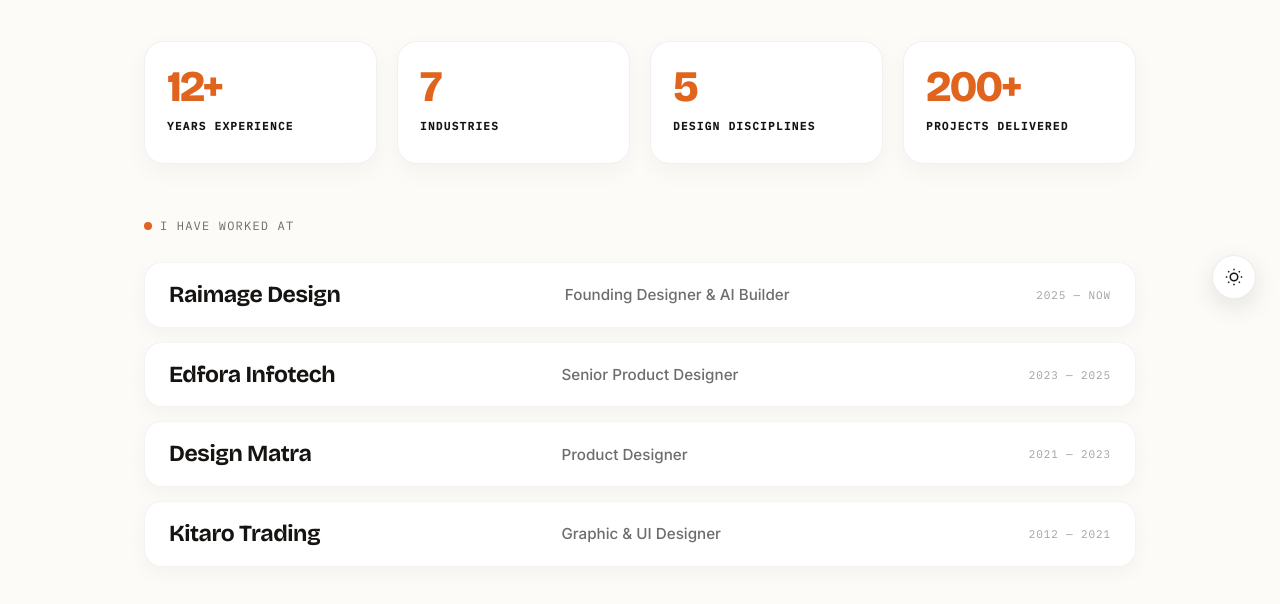
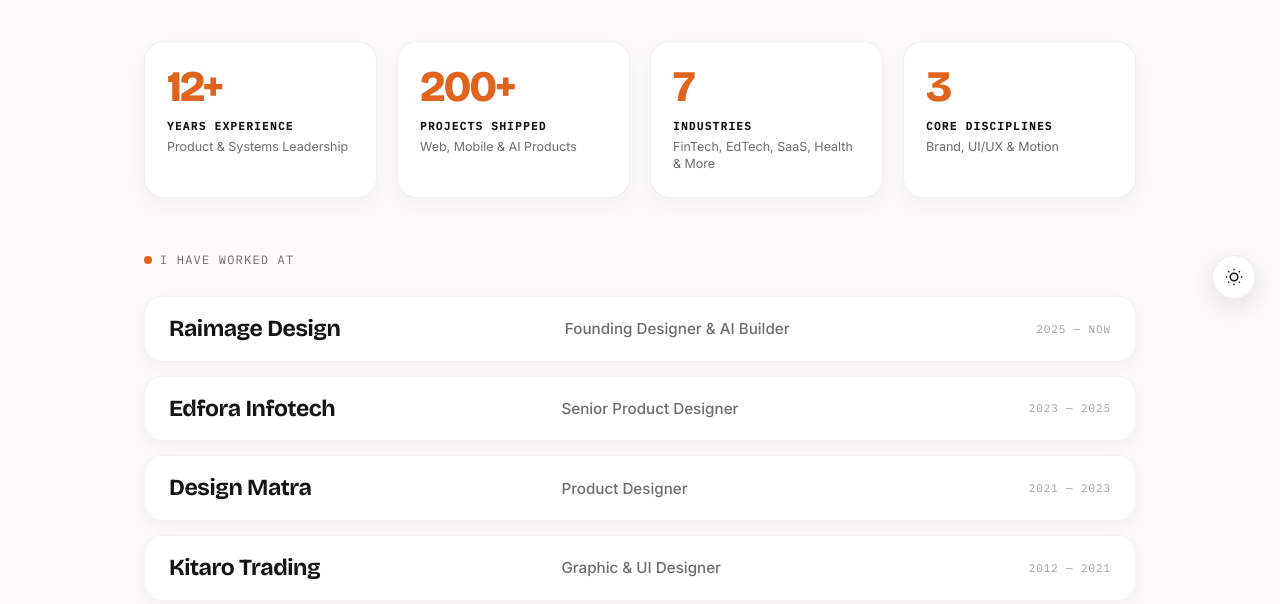
Before and after one commit to isumitrai/isumitrai.github.io, a plain HTML site: page about.html in a window 1280 px wide. Shown: the part 477-1081 px from the top of the page. Drawn offline with nearby package versions, Linux system fonts and the light colour scheme.

Commit message:
Update stats row with full sub-descriptions and 3 Core Disciplines

```diff
--- a/about.html
+++ b/about.html
@@ -52,18 +52,22 @@
       <div class="stat-item">
         <div class="stat-num">12+</div>
         <div class="stat-label">Years Experience</div>
+        <div class="stat-sub">Product &amp; Systems Leadership</div>
+      </div>
+      <div class="stat-item">
+        <div class="stat-num">200+</div>
+        <div class="stat-label">Projects Shipped</div>
+        <div class="stat-sub">Web, Mobile &amp; AI Products</div>
       </div>
       <div class="stat-item">
         <div class="stat-num">7</div>
         <div class="stat-label">Industries</div>
+        <div class="stat-sub">FinTech, EdTech, SaaS, Health &amp; More</div>
       </div>
       <div class="stat-item">
-        <div class="stat-num">5</div>
-        <div class="stat-label">Design Disciplines</div>
-      </div>
-      <div class="stat-item">
-        <div class="stat-num">200+</div>
-        <div class="stat-label">Projects Delivered</div>
+        <div class="stat-num">3</div>
+        <div class="stat-label">Core Disciplines</div>
+        <div class="stat-sub">Brand, UI/UX &amp; Motion</div>
       </div>
     </div>
 
```
Also changed, not shown: 1 other file.
